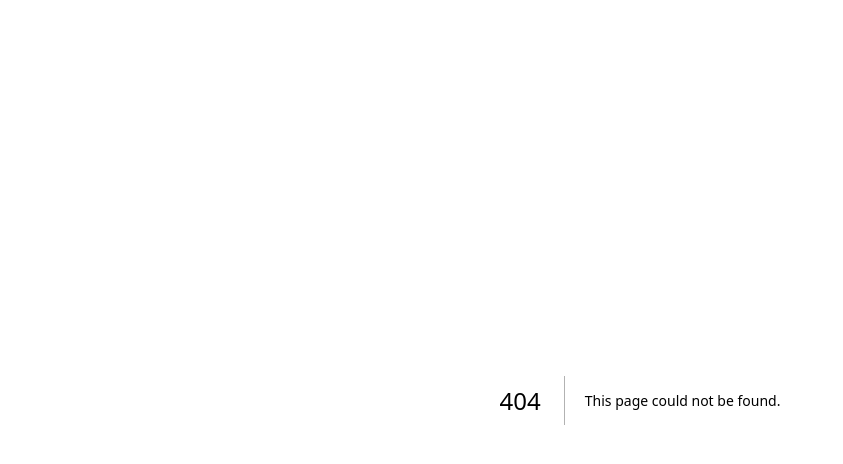
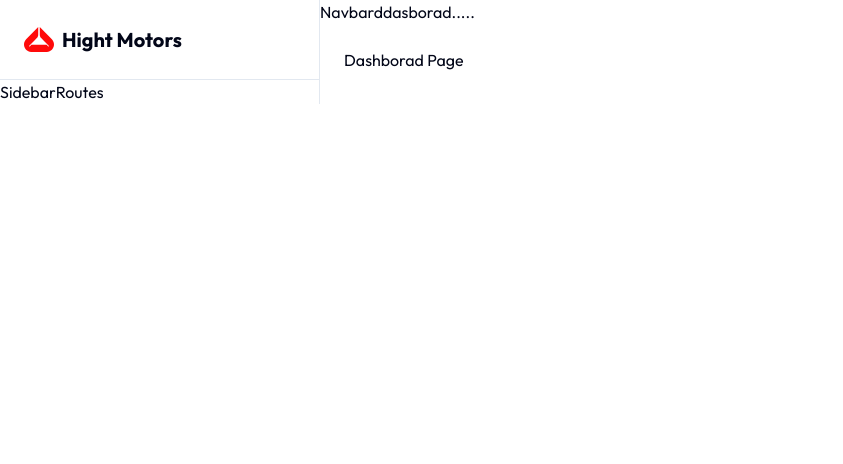
Before and after one commit to MacielDouglas/Highline-Motors, a Next.js app: page /dashboard in a window 1280 px wide. Before the commit this address had no page. Shown: the top 464 px of the page, without its empty margins (0-843 px from the left). Built offline with nearby package versions, Linux system fonts and the light colour scheme.

Commit message:
feat: adicionar layout do dashboard com componentes de sidebar e logo

```diff
--- /dev/null
+++ b/app/(routes)/(dashboard)/dashboard/components/LogoDashboard/LogoDashboard.tsx
@@ -0,0 +1,12 @@
+import Image from "next/image";
+import Link from "next/link";
+
+
+export  function LogoDashboard() {
+  return (
+    <Link href="/" className="flex items-center border-b h-20 cursor-pointer min-h-20 gap-2 px-6">
+        <Image src="/logo.svg" alt="Logo" width={30} height={30} priority />
+        <h1 className="text-xl font-bold">Hight Motors</h1>
+    </Link>
+  )
+}
--- /dev/null
+++ b/app/(routes)/(dashboard)/dashboard/components/LogoDashboard/index.ts
@@ -0,0 +1 @@
+export * from "./LogoDashboard"
--- /dev/null
+++ b/app/(routes)/(dashboard)/dashboard/components/Sidebar/Sidebar.tsx
@@ -0,0 +1,14 @@
+import { LogoDashboard } from "../LogoDashboard";
+import { SidebarRoutes } from "../SidebarRoutes";
+
+
+export  function Sidebar() {
+  return (
+    <div className="h-scree">
+        <div className="flex flex-col h-full border-r">
+            <LogoDashboard/>
+            <SidebarRoutes/>
+        </div>
+    </div>
+  )
+}
--- /dev/null
+++ b/app/(routes)/(dashboard)/dashboard/components/Sidebar/index.ts
@@ -0,0 +1 @@
+export * from "./Sidebar"
--- /dev/null
+++ b/app/(routes)/(dashboard)/dashboard/components/SidebarRoutes/SidebarRoutes.tsx
@@ -0,0 +1,7 @@
+"use client"
+
+export const SidebarRoutes = () => {
+  return (
+    <div>SidebarRoutes</div>
+  )
+}
--- /dev/null
+++ b/app/(routes)/(dashboard)/dashboard/components/SidebarRoutes/index.ts
@@ -0,0 +1 @@
+export * from "./SidebarRoutes"
--- /dev/null
+++ b/app/(routes)/(dashboard)/dashboard/page.tsx
@@ -0,0 +1,9 @@
+import React from 'react'
+
+const DashboardPage = () => {
+  return (
+    <div>Dashborad Page</div>
+  )
+}
+
+export default DashboardPage
--- /dev/null
+++ b/app/(routes)/(dashboard)/layout.tsx
@@ -0,0 +1,20 @@
+import React from 'react'
+import { Sidebar } from './dashboard/components/Sidebar'
+
+const LayoutDashboard = ({children}: {children: React.ReactNode} ) => {
+  return (
+    <div className='flex w-full h-full '>
+        <div className='hidden h-full xl:block w-80 xl:fixed'>
+            <Sidebar/>
+        </div>
+        <div className='w-full h-full xl:ml-80'>
+            Navbarddasborad.....
+
+            <div className="p-6 h-max">
+                {children}
+            </div>
+            </div></div>
+  )
+}
+
+export default LayoutDashboard
--- /dev/null
+++ b/app/(routes)/page.tsx
@@ -0,0 +1,12 @@
+
+
+export default function Home() {
+  return (
+
+<main>
+<div className="h-full flex items-center justify-center">
+Página home
+</div>
+</main>
+  );
+}
--- a/app/page.tsx
+++ /dev/null
@@ -1,11 +0,0 @@
-import { Button } from "@/components/ui/button";
-
-export default function Home() {
-  return (
-
-<main>
-<p>HOI douglas</p>
-<Button>Butao funciona</Button>
-</main>
-  );
-}
```
